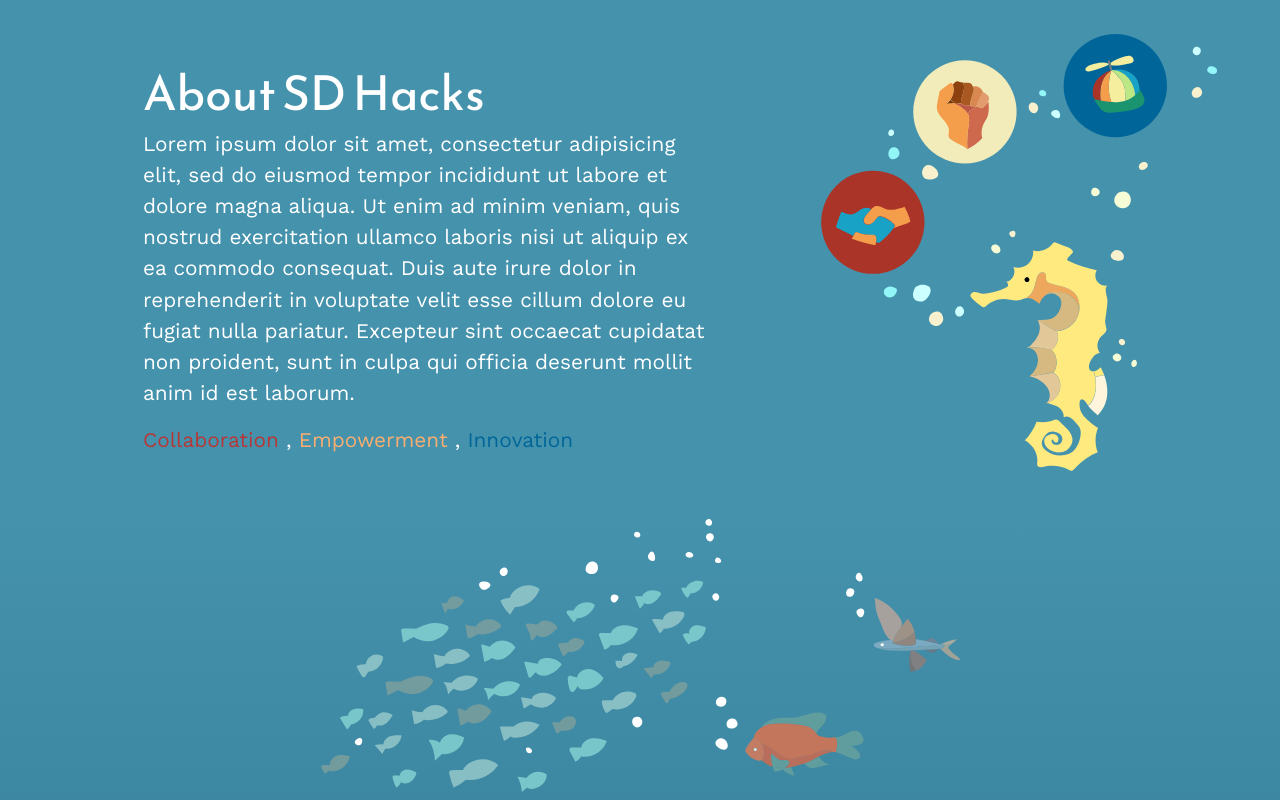
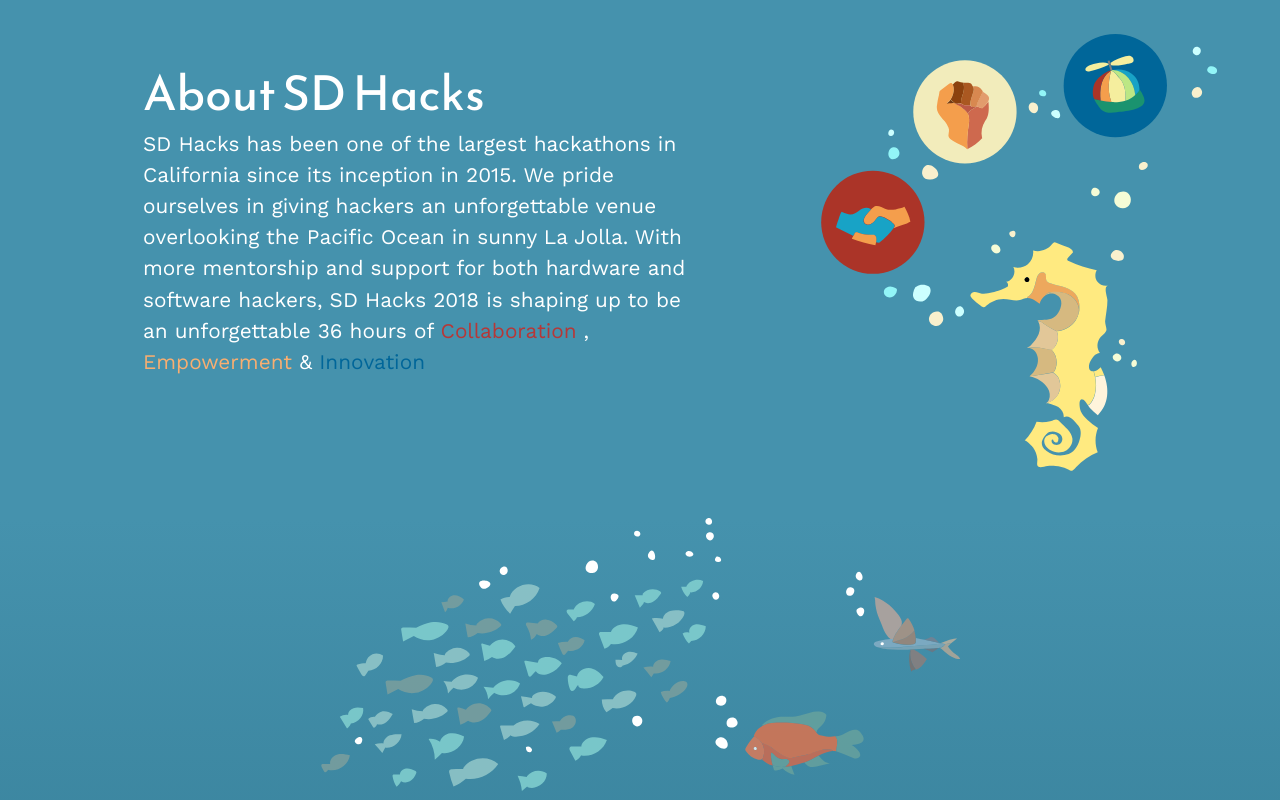
Before and after one commit to SDHacks/SDHacks2018, a website: page index.html in a window 1280 px wide. Shown: the part 980-1780 px from the top of the page. Drawn offline with nearby package versions, Linux system fonts and the light colour scheme.

Commit message:
New About Page Text And Code Of Conduct Link

```diff
--- a/index.html
+++ b/index.html
@@ -1033,19 +1033,11 @@
                   <div class="about__title">
                     About SD Hacks
                   </div>
-                  <p>
-                    Lorem ipsum dolor sit amet, consectetur adipisicing elit, sed do eiusmod
-                    tempor incididunt ut labore et dolore magna aliqua. Ut enim ad minim veniam,
-                    quis nostrud exercitation ullamco laboris nisi ut aliquip ex ea commodo
-                    consequat. Duis aute irure dolor in reprehenderit in voluptate velit esse
-                    cillum dolore eu fugiat nulla pariatur. Excepteur sint occaecat cupidatat non
-                    proident, sunt in culpa qui officia deserunt mollit anim id est laborum.
-                  </p>
-                  <p>
-                    <span class="about__collab"> Collaboration </span> ,
-                    <span class="about__empower"> Empowerment </span> ,
-                    <span class="about__innovate"> Innovation </span>
-                  </p>
+                <p>
+                  SD Hacks has been one of the largest hackathons in California since its inception in 2015. We pride ourselves in giving hackers an unforgettable venue overlooking the Pacific Ocean in sunny La Jolla. With more mentorship and support for both hardware and software hackers, SD Hacks 2018 is shaping up to be an unforgettable 36 hours of
+                  <span class="about__collab"> Collaboration </span> ,
+                  <span class="about__empower"> Empowerment </span> &
+                  <span class="about__innovate"> Innovation </span>
                 </div>
                 <div class="col-md-5 wow bounceInUp">
                   <img src="assets/designs/seahorse.svg" class="about__graphic">
@@ -1360,12 +1352,6 @@
                 </p>
               </li>
               <li class="faq__item">
-                <h3 class="faq__question"> What if I don't have a team? </h3>
-                <p>
-                  We will host a team formation event at the beginning of the hackathon so that no one has to hack alone (unless they want to). We allow teams of up to four hackers. If you do have a team, we will do our best to accept you all. Make sure ALL members apply and include all other members’ addresses in their applications.
-                </p>
-              </li>
-              <li class="faq__item">
                 <h3 class="faq__question"> What do volunteers and mentors do? </h3>
                 <p>
                   General volunteers help out with logistics during the event such as check in, clean up, food distribution, and other tasks that make SD Hacks possible!
@@ -1377,7 +1363,7 @@
               <li class="faq__item">
                 <h3 class="faq__question"> Are there any rules? </h3>
                 <p>
-                  As a Major League Hacking member event, we are adopting Major League Hacking’s Code of Conduct which requires you to respect others and help us keep SD Hacks a safe space for everyone. If you want your project to be considered for an award, you may only submit work that your team wrote during the hackathon.
+                  As a Major League Hacking member event, we are adopting Major League Hacking’s <a href="http://static.mlh.io/docs/mlh-code-of-conduct.pdf" target="_blank">Code of Conduct </a> which requires you to respect others and help us keep SD Hacks a safe space for everyone. If you want your project to be considered for an award, you may only submit work that your team wrote during the hackathon.
                 </p>
               </li>
               <li class="faq__item">
```
